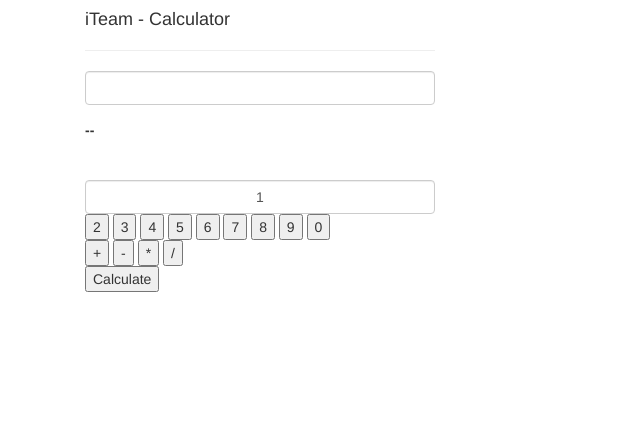
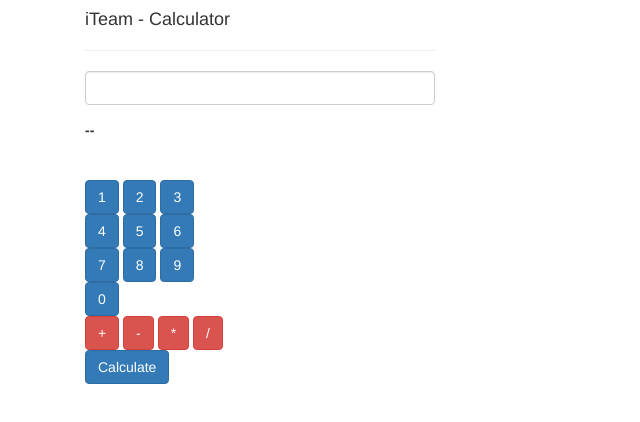
Before and after one commit to ldclakmal/JavaScriptCalculator, a plain HTML site: page public_html/index.html in a window 1280 px wide. Shown: the whole page, without its empty margins (0-640 px from the left). Drawn offline with Linux system fonts and the light colour scheme.

Commit message:
Buttons designs completed

```diff
--- a/public_html/index.html
+++ b/public_html/index.html
@@ -24,25 +24,28 @@
                 <br>
 
                 <div>
-                    <button class="form-control" id="1" name="1" value="1">1</button>
-                    <button id="2" name="2" value="2">2</button>
-                    <button id="3" name="3" value="3">3</button>
-                    <button id="4" name="4" value="4">4</button>
-                    <button id="5" name="5" value="5">5</button>
-                    <button id="6" name="6" value="6">6</button>
-                    <button id="7" name="7" value="7">7</button>
-                    <button id="8" name="8" value="8">8</button>
-                    <button id="9" name="9" value="9">9</button>
-                    <button id="0" name="0" value="0">0</button>
+                    <button type="button" class="btn btn-primary" id="1" name="1" value="1">1</button>
+                    <button type="button" class="btn btn-primary" id="2" name="2" value="2">2</button>
+                    <button type="button" class="btn btn-primary" id="3" name="3" value="3">3</button>
+                    <br/>
+                    <button type="button" class="btn btn-primary" id="4" name="4" value="4">4</button>
+                    <button type="button" class="btn btn-primary" id="5" name="5" value="5">5</button>
+                    <button type="button" class="btn btn-primary" id="6" name="6" value="6">6</button>
+                    <br/>
+                    <button type="button" class="btn btn-primary" id="7" name="7" value="7">7</button>
+                    <button type="button" class="btn btn-primary" id="8" name="8" value="8">8</button>
+                    <button type="button" class="btn btn-primary" id="9" name="9" value="9">9</button>
+                    <br/>
+                    <button type="button" class="btn btn-primary" id="0" name="0" value="0">0</button>
                     <br/>
 
-                    <button id="plus" name="+" value="+">+</button>
-                    <button id="minus" name="-" value="-">-</button>
-                    <button id="multiply" name="*" value="*">*</button>
-                    <button id="divide" name="/" value="/">/</button>
+                    <button type="button" class="btn btn-danger" id="plus" name="+" value="+">+</button>
+                    <button type="button" class="btn btn-danger" id="minus" name="-" value="-">-</button>
+                    <button type="button" class="btn btn-danger" id="multiply" name="*" value="*">*</button>
+                    <button type="button" class="btn btn-danger" id="divide" name="/" value="/">/</button>
                     <br/>
 
-                    <input type="Submit" id="calculatebtn" value="Calculate">
+                    <input class="btn btn-primary" type="Submit" id="calculatebtn" value="Calculate">
                 </div>
             </div>
             <div class="col-md-offset-3"></div>
```
